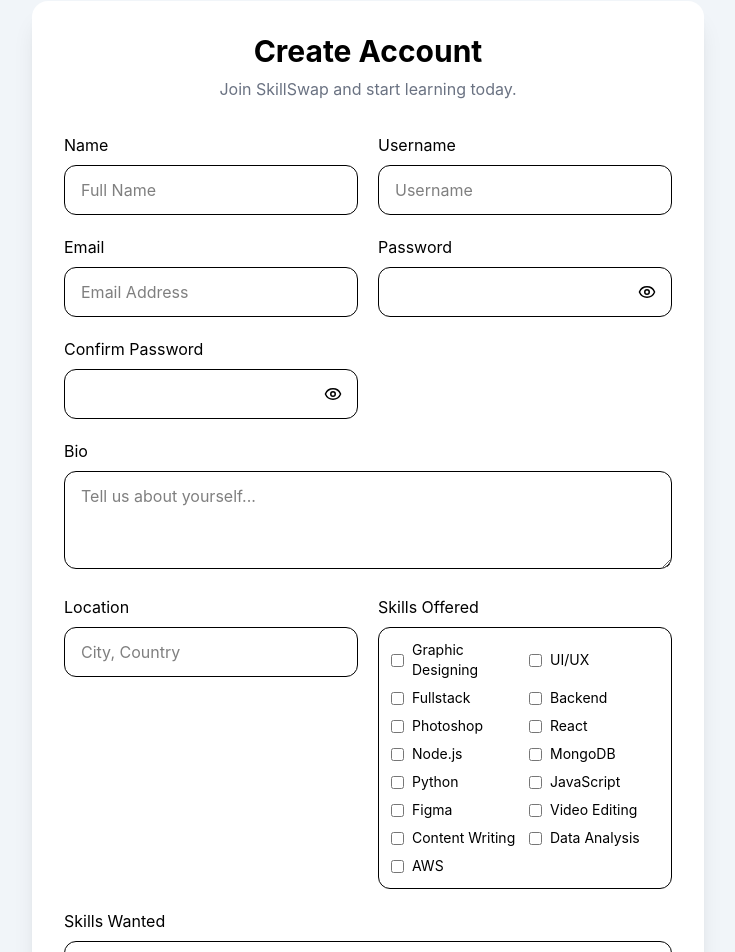
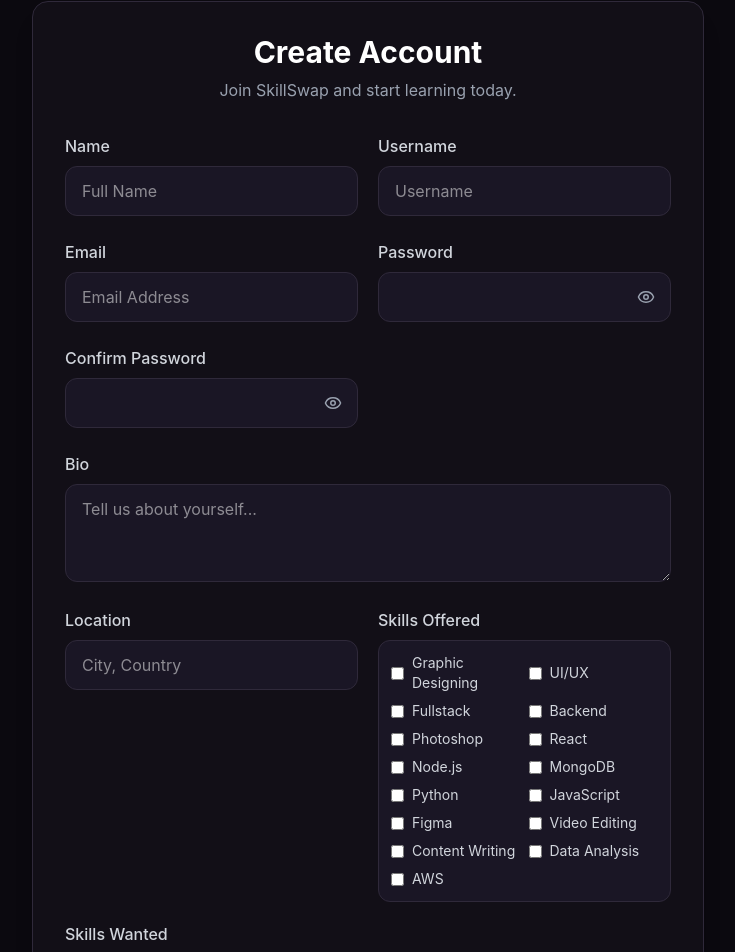
Before and after one commit to Athi0077/SkillSwap, a React (Vite) app in the folder frontend/skill/: page /register in a window 1280 px wide. Shown: the part 104-1056 px from the top of the page, without its empty margins (272-1007 px from the left). Built offline with nearby package versions, Linux system fonts and the light colour scheme.

Commit message:
Update styling and fix navigation for auth/profile pages

```diff
--- a/frontend/skill/src/pages/Profile.jsx
+++ b/frontend/skill/src/pages/Profile.jsx
@@ -1,6 +1,6 @@
 
 import { useEffect, useState } from "react";
-import { Link } from "react-router-dom";
+import { Link, useNavigate } from "react-router-dom";
 import {
   MapPin,
   Mail,
@@ -23,6 +23,7 @@ import { getUserReviews } from "../services/reviewService";
 import { useAuth } from "../context/AuthContext";
 
 function Profile() {
+  const navigate = useNavigate();
   const [loading, setLoading] = useState(true);
   const [user, setUser] = useState(null);
   const [reviews, setReviews] = useState([]);
@@ -110,12 +111,6 @@ function Profile() {
                     className="flex-1 bg-indigo-600 hover:bg-indigo-700 text-white font-semibold py-3 px-6 rounded-xl transition-all shadow-md"
                   >
                     Edit Profile
-                  </button>
-                  <button
-                    onClick={() => {}}
-                    className="flex-1 bg-purple-600 hover:bg-purple-700 text-white font-semibold py-3 px-6 rounded-xl transition-all shadow-md"
-                  >
-                    Add Skills
                   </button>
                 </div>
 
--- a/frontend/skill/src/pages/Register.jsx
+++ b/frontend/skill/src/pages/Register.jsx
@@ -110,14 +110,14 @@ function Register() {
     <>
       <Navbar />
 
-      <div className="min-h-screen bg-slate-100 flex items-center justify-center px-4 py-10">
-        <div className="bg-white w-full max-w-2xl rounded-2xl shadow-xl p-8">
+      <div className="min-h-screen dark-bento-page flex items-center justify-center px-4 py-10">
+        <div className="glow-card-wrapper bg-[#120F17] w-full max-w-2xl rounded-2xl shadow-xl p-8 relative z-10">
 
-          <h1 className="text-3xl font-bold text-center">
+          <h1 className="text-3xl font-bold text-center text-white">
             Create Account
           </h1>
 
-          <p className="text-center text-gray-500 mt-2">
+          <p className="text-center text-gray-400 mt-2">
             Join SkillSwap and start learning today.
           </p>
 
@@ -126,49 +126,49 @@ function Register() {
             className="grid md:grid-cols-2 gap-5 mt-8"
           >
             <div>
-              <label>Name</label>
+              <label className="font-medium text-gray-300">Name</label>
               <input
                 {...register("name")}
-                className="w-full mt-2 border rounded-xl px-4 py-3"
+                className="w-full mt-2 bg-[#1A1625] border border-[#2F293A] text-white rounded-xl px-4 py-3 focus:outline-none focus:border-purple-500 transition-colors"
                 placeholder="Full Name"
               />
-              <p className="text-red-500 text-sm">
+              <p className="text-red-500 text-sm mt-1">
                 {errors.name?.message}
               </p>
             </div>
 
             <div>
-              <label>Username</label>
+              <label className="font-medium text-gray-300">Username</label>
               <input
                 {...register("username")}
-                className="w-full mt-2 border rounded-xl px-4 py-3"
+                className="w-full mt-2 bg-[#1A1625] border border-[#2F293A] text-white rounded-xl px-4 py-3 focus:outline-none focus:border-purple-500 transition-colors"
                 placeholder="Username"
               />
-              <p className="text-red-500 text-sm">
+              <p className="text-red-500 text-sm mt-1">
                 {errors.username?.message}
               </p>
             </div>
 
             <div>
-              <label>Email</label>
+              <label className="font-medium text-gray-300">Email</label>
               <input
                 {...register("email")}
-                className="w-full mt-2 border rounded-xl px-4 py-3"
+                className="w-full mt-2 bg-[#1A1625] border border-[#2F293A] text-white rounded-xl px-4 py-3 focus:outline-none focus:border-purple-500 transition-colors"
                 placeholder="Email Address"
               />
-              <p className="text-red-500 text-sm">
+              <p className="text-red-500 text-sm mt-1">
                 {errors.email?.message}
               </p>
             </div>
 
             <div>
-              <label>Password</label>
+              <label className="font-medium text-gray-300">Password</label>
 
               <div className="relative mt-2">
                 <input
                   type={showPassword ? "text" : "password"}
                   {...register("password")}
-                  className="w-full border rounded-xl px-4 py-3 pr-12"
+                  className="w-full bg-[#1A1625] border border-[#2F293A] text-white rounded-xl px-4 py-3 pr-12 focus:outline-none focus:border-purple-500 transition-colors"
                 />
 
                 <button
@@ -176,7 +176,7 @@ function Register() {
                   onClick={() =>
                     setShowPassword(!showPassword)
                   }
-                  className="absolute right-4 top-1/2 -translate-y-1/2"
+                  className="absolute right-4 top-1/2 -translate-y-1/2 text-gray-400 hover:text-white transition-colors"
                 >
                   {showPassword ? (
                     <EyeOff size={18} />
@@ -186,13 +186,13 @@ function Register() {
                 </button>
               </div>
 
-              <p className="text-red-500 text-sm">
+              <p className="text-red-500 text-sm mt-1">
                 {errors.password?.message}
               </p>
             </div>
 
             <div>
-              <label>Confirm Password</label>
+              <label className="font-medium text-gray-300">Confirm Password</label>
 
               <div className="relative mt-2">
                 <input
@@ -200,7 +200,7 @@ function Register() {
                     showConfirmPassword ? "text" : "password"
                   }
                   {...register("confirmPassword")}
-                  className="w-full border rounded-xl px-4 py-3 pr-12"
+                  className="w-full bg-[#1A1625] border border-[#2F293A] text-white rounded-xl px-4 py-3 pr-12 focus:outline-none focus:border-purple-500 transition-colors"
                 />
 
                 <button
@@ -210,7 +210,7 @@ function Register() {
                       !showConfirmPassword
                     )
                   }
-                  className="absolute right-4 top-1/2 -translate-y-1/2"
+                  className="absolute right-4 top-1/2 -translate-y-1/2 text-gray-400 hover:text-white transition-colors"
                 >
                   {showConfirmPassword ? (
                     <EyeOff size={18} />
@@ -220,42 +220,43 @@ function Register() {
                 </button>
               </div>
 
-              <p className="text-red-500 text-sm">
+              <p className="text-red-500 text-sm mt-1">
                 {errors.confirmPassword?.message}
               </p>
             </div>
 
             <div className="md:col-span-2">
-              <label>Bio</label>
+              <label className="font-medium text-gray-300">Bio</label>
               <textarea
                 {...register("bio")}
                 rows="3"
-                className="w-full mt-2 border rounded-xl px-4 py-3"
+                className="w-full mt-2 bg-[#1A1625] border border-[#2F293A] text-white rounded-xl px-4 py-3 focus:outline-none focus:border-purple-500 transition-colors"
                 placeholder="Tell us about yourself..."
               />
             </div>
 
             <div>
-              <label>Location</label>
+              <label className="font-medium text-gray-300">Location</label>
               <input
                 {...register("location")}
-                className="w-full mt-2 border rounded-xl px-4 py-3"
+                className="w-full mt-2 bg-[#1A1625] border border-[#2F293A] text-white rounded-xl px-4 py-3 focus:outline-none focus:border-purple-500 transition-colors"
                 placeholder="City, Country"
               />
             </div>
 
             <div>
-              <label>Skills Offered</label>
-              <div className="mt-2 grid grid-cols-2 gap-2 border rounded-xl p-3">
+              <label className="font-medium text-gray-300">Skills Offered</label>
+              <div className="mt-2 grid grid-cols-2 gap-2 border border-[#2F293A] rounded-xl p-3 bg-[#1A1625]">
                 {skillOptions.map((skill) => (
                   <label
                     key={skill}
-                    className="flex items-center gap-2 text-sm"
+                    className="flex items-center gap-2 text-sm text-gray-300 cursor-pointer hover:text-purple-400 transition-colors"
                   >
                     <input
                       type="checkbox"
                       checked={selectedOfferedSkills.includes(skill)}
                       onChange={() => toggleSkill("skillsOffered", skill)}
+                      className="accent-purple-500"
                     />
                     <span>{skill}</span>
                   </label>
@@ -264,17 +265,18 @@ function Register() {
             </div>
 
             <div className="md:col-span-2">
-              <label>Skills Wanted</label>
-              <div className="mt-2 grid grid-cols-2 gap-2 border rounded-xl p-3">
+              <label className="font-medium text-gray-300">Skills Wanted</label>
+              <div className="mt-2 grid grid-cols-2 gap-2 border border-[#2F293A] rounded-xl p-3 bg-[#1A1625]">
                 {skillOptions.map((skill) => (
                   <label
                     key={skill}
-                    className="flex items-center gap-2 text-sm"
+                    className="flex items-center gap-2 text-sm text-gray-300 cursor-pointer hover:text-purple-400 transition-colors"
                   >
                     <input
                       type="checkbox"
                       checked={selectedWantedSkills.includes(skill)}
                       onChange={() => toggleSkill("skillsWanted", skill)}
+                      className="accent-purple-500"
                     />
                     <span>{skill}</span>
                   </label>
@@ -283,7 +285,7 @@ function Register() {
             </div>
 
             {serverError && (
-              <div className="md:col-span-2 bg-red-100 text-red-600 p-3 rounded-lg">
+              <div className="md:col-span-2 bg-red-500/10 border border-red-500/20 text-red-500 p-3 rounded-lg">
                 {serverError}
               </div>
             )}
@@ -291,18 +293,18 @@ function Register() {
             <button
               type="submit"
               disabled={loading}
-              className="md:col-span-2 bg-blue-600 hover:bg-blue-700 text-white py-3 rounded-xl font-semibold flex justify-center items-center gap-2 disabled:opacity-60"
+              className="md:col-span-2 bg-purple-600 hover:bg-purple-700 text-white py-3 rounded-xl font-semibold flex justify-center items-center gap-2 disabled:opacity-60 shadow-md transition-colors mt-2"
             >
               <UserPlus size={20} />
               {loading ? "Creating Account..." : "Register"}
             </button>
           </form>
 
-          <p className="text-center mt-6">
+          <p className="text-center mt-6 text-gray-400">
             Already have an account?{" "}
             <Link
               to="/login"
-              className="text-blue-600 font-semibold"
+              className="text-purple-400 hover:text-purple-300 font-semibold transition-colors"
             >
               Login
             </Link>
```
Also changed, not shown: frontend/skill/src/pages/EditProfile.jsx (+20 -18 lines), frontend/skill/src/pages/Login.jsx (+13 -13 lines).
